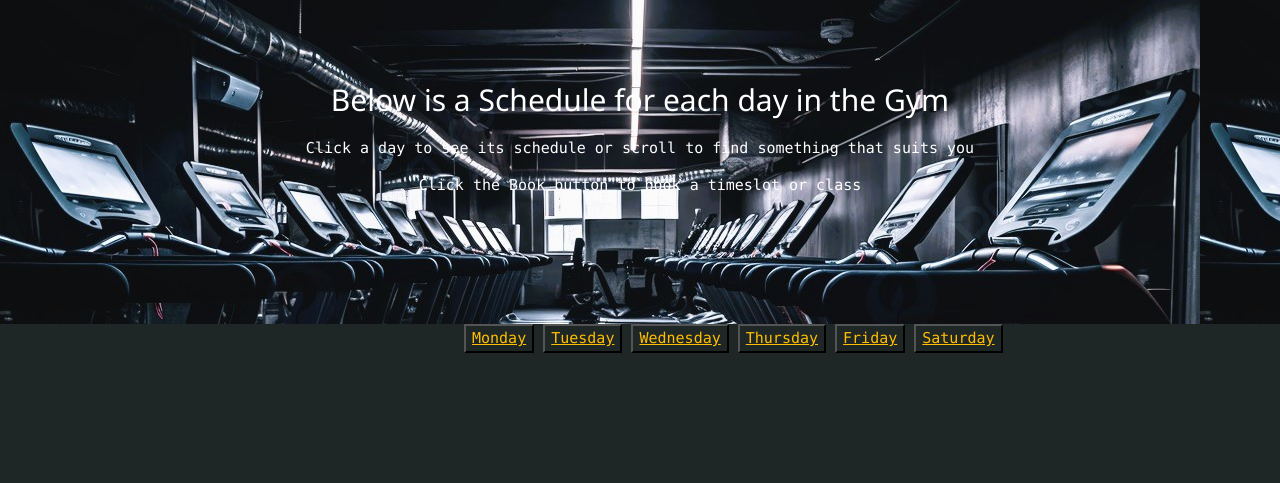
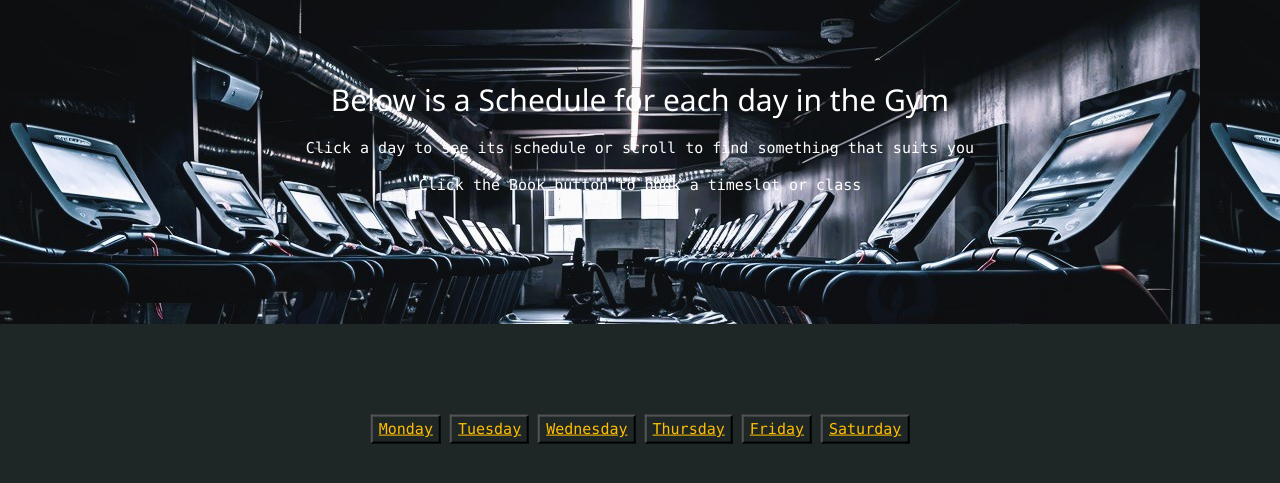
Before and after one commit to davidbolger37/Gym_Booking_System, a Flask app: page /booking in a window 1280 px wide; the page is wider, and only the part inside the window is pictured. Shown: the part 75-558 px from the top of that part. Run offline with Flask 3, Linux system fonts and the light colour scheme; parts of the project's set-up code (start-up, migrations or seed data) failed here and were passed over.

Commit message:
Update booking.html

```diff
--- a/website/templates/booking.html
+++ b/website/templates/booking.html
@@ -9,10 +9,12 @@
     </script>
     <style>
         .center {
-          position: relative;
-          margin-top: 10px;
-          width: 100%;
-          margin-left: 46.7%;
+          margin: 0;
+          position: absolute;
+          top: 70%;
+          left: 50%;
+          -ms-transform: translate(-50%, -50%);
+          transform: translate(-50%, -50%);
         }
 
         /*flash messages*/
@@ -87,7 +89,7 @@
                         <br><br><br><br><br>
                     </div>
                     <div>
-                        <div class="w3-container" style="width: 100%; position: relative; margin-left: 35%;">
+                        <div class="w3-container" style="margin: 0; position: absolute;top: 63%;left: 50%;-ms-transform: translate(-50%, -50%);transform: translate(-50%, -50%);">
                             <button id="showMonday" style="background-color: #1F2626; color: #FFBF00"><a href="#monday">Monday</a>
                             </button>
                             <button id="showTuesday" style="background-color: #1F2626; color: #FFBF00"><a
@@ -100,7 +102,15 @@
                             </button>
                             <button id="showSaturday" style="background-color: #1F2626; color: #FFBF00"><a
                                     href="#saturday">Saturday</a></button>
-                            <div></div>
+                        </div>
+                        <div class="center">
+                            {% if user_role == 'admin' %}
+                            <div class="create-class-button">
+                                <button onclick="window.location.href='{{ url_for('create_class') }}'"
+                                        style="background-color: #FFBF00; color: black;">Create Class
+                                </button>
+                            </div>
+                            {% endif %}
                         </div>
                         <!--									<div id="monday">-->
                         <!--                                        <h2 style="color: white; text-align: center;">Monday</h2>-->
@@ -310,29 +320,33 @@
                         <!--										</div>-->
                         <!--										</div>-->
                         <!--									</div>-->
-                        <div class="center">
-                            {% if user_role == 'admin' %}
-                            <div class="create-class-button">
-                                <button onclick="window.location.href='{{ url_for('create_class') }}'"
-                                        style="background-color: #FFBF00; color: black;">Create Class
-                                </button>
-                            </div>
-                            {% endif %}
-                        </div>
-
+                        <div style="margin-top: 8%; ">
                             {% for day, classes in classes_by_day.items() %}
                             <div id="{{ day.lower() }}">
                                 <h2 style="color: white; text-align: center; text-transform: uppercase;">{{ day }}</h2>
                                 <div class="w3-container" style="width: 60%; margin: 0 auto; ">
                                     {% for class in classes %}
-                                <div class="w3-panel w3-card w3-amber" style="display:flex; justify-content:space-between; align-items:center;">
+                                    <div class="w3-panel w3-card w3-amber"
+                                         style="display:flex; justify-content:space-between; align-items:center;">
                                         <p style="text-align: left;"><b>{{ class.time_duration }} </b></p>
                                         <b>{{ class.class_name }}</b>-
-                                    <div class="buttons">
-                                        <button type="button" style="background-color: #1F2626; color: white;">BOOK</button>
+                                        <div class="buttons" style="display:flex;">
+                                            <button type="button"
+                                                    style="background-color: #1F2626; color: white;margin:5px;">BOOK
+                                            </button>
                                             {% if user_role == 'admin' %}
-                                        <button onclick="window.location.href='{{ url_for('update_class', class_id=class.id) }}'" style="background-color: #1F2626;border: 2px solid white; color: white;">Edit</button>
-                                        <button style="background-color: #1F2626;border: 2px solid white; color: white;">Delete</button>
+                                            <button onclick="window.location.href='{{ url_for('update_class', class_id=class.id) }}'"
+                                                    style="background-color: #1F2626;border: 2px solid white; color: white;margin:5px;">
+                                                Edit
+                                            </button>
+                                            <form action="{{ url_for('delete_class', class_id=class.id) }}"
+                                                  method="post"
+                                                  onsubmit="return confirm('Are you sure you want to delete this class?');">
+                                                <button type="submit"
+                                                        style="background-color: #1F2626; border: 2px solid white; color: white;margin:5px;">
+                                                    Delete
+                                                </button>
+                                            </form>
                                             {% endif %}
                                         </div>
                                     </div>
@@ -340,6 +354,7 @@
                                 </div>
                             </div>
                             {% endfor %}
+                        </div>
                     </div>
                 </div>
             </div>
```
Lines whose indentation alone changed are shown as unchanged.
